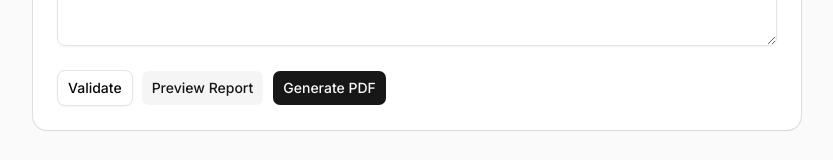
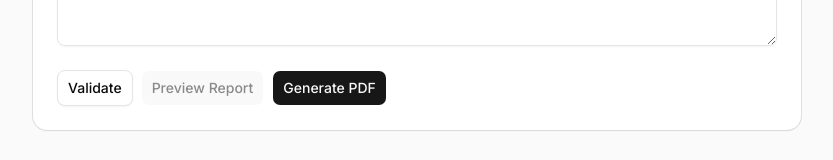
Before and after one commit to zemoCode25/realty-rank-audit-app, a Next.js app: page / in a window 1280 px wide. Shown: the part 318-478 px from the top of the page, without its empty margins (223-1056 px from the left). Built offline with nearby package versions, Linux system fonts and the light colour scheme.

Commit message:
feat: disable preview button

```diff
--- a/components/InputPanel.tsx
+++ b/components/InputPanel.tsx
@@ -86,7 +86,7 @@ export default function InputPanel() {
         <Button variant="outline" onClick={validate}>
           Validate
         </Button>
-        <Button variant="secondary" onClick={handlePreview}>
+        <Button variant="secondary" onClick={handlePreview} disabled>
           Preview Report
         </Button>
         <Button onClick={handleGeneratePDF} disabled={isGenerating}>
```
